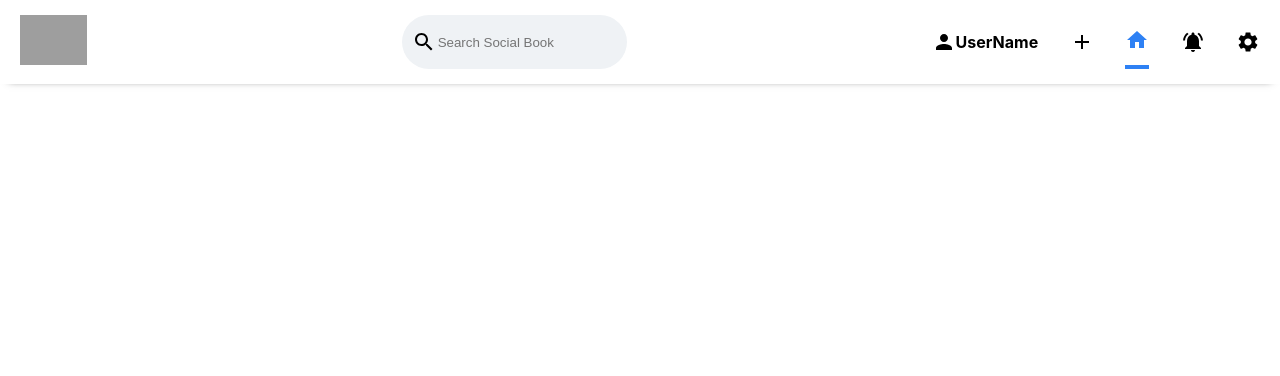
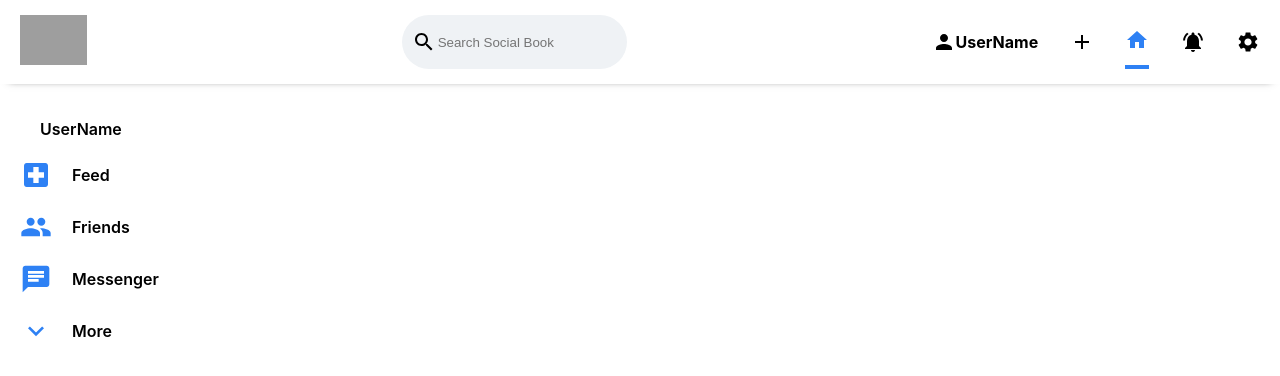
Before and after one commit to Justin217X/Social-Book, a React (Create React App) app in the folder client/: page / in a window 1280 px wide. Shown: the top 376 px of the page. Built offline with nearby package versions, Linux system fonts and the light colour scheme; grey boxes are pictures that could not be loaded.

Commit message:
Completed Sidebar

```diff
--- a/client/src/components/Sidebar.css
+++ b/client/src/components/Sidebar.css
@@ -0,0 +1,4 @@
+.sidebar {
+    padding: 25px 10px;
+    flex: 0.33;
+}
--- a/client/src/components/Sidebar.js
+++ b/client/src/components/Sidebar.js
@@ -1,8 +1,16 @@
+import { Chat, ExpandMoreOutlined, LocalHospital, People } from '@material-ui/icons';
 import React from 'react'
+import './Sidebar.css'
+import SidebarRow from './SidebarRow';
 
 const Sidebar = () => {
   return (
-    <div>
+    <div className='sidebar'>
+        <SidebarRow src="" title="UserName"/>
+        <SidebarRow Icon={LocalHospital} title='Feed'/>
+        <SidebarRow Icon={People} title='Friends'/>
+        <SidebarRow Icon={Chat} title='Messenger'/>
+        <SidebarRow Icon={ExpandMoreOutlined} title='More' />
 
     </div>
   )
--- /dev/null
+++ b/client/src/components/SidebarRow.css
@@ -0,0 +1,21 @@
+.sidebarRow {
+    display: flex;
+    align-items: center;
+    padding: 10px;
+    cursor: pointer;
+}
+
+.sidebarRow:hover {
+    background-color: lightgray;
+    border-radius: 10px;
+}
+
+.sidebarRow>p {
+    margin-left: 20px;
+    font-weight: 600;
+}
+
+.sidebarRow>.MuiSvgIcon-root {
+    font-size: xx-large;
+    color: #2e81f4
+}
--- /dev/null
+++ b/client/src/components/SidebarRow.js
@@ -0,0 +1,16 @@
+import { Avatar } from '@material-ui/core'
+import React from 'react'
+import './SidebarRow.css'
+
+const SidebarRow = ({ src, Icon, title}) => {
+  return (
+    <div className='sidebarRow'>
+        {src && <Avatar src={src}/>}
+        {Icon && <Icon />}
+
+        <p>{title}</p>
+    </div>
+  )
+}
+
+export default SidebarRow
```
